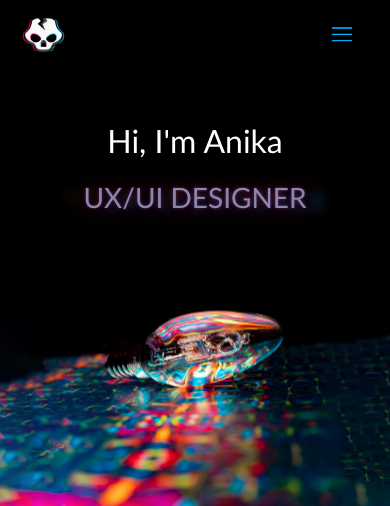
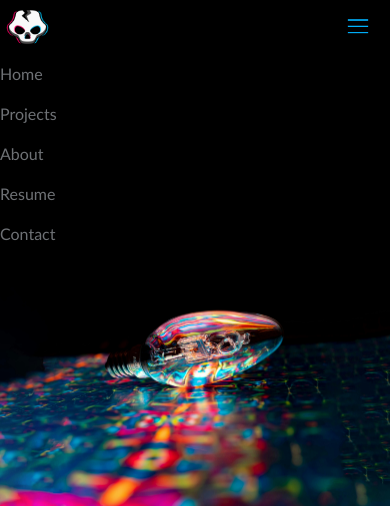
Before and after one commit to RogueAnuku/ux-ui-designer-anika, a PHP site: page /index.html in a window 390 px wide. Shown: the top 506 px of the page. Run offline with PHP 8.4, Linux system fonts and the light colour scheme.

Commit message:
commit julyt

```diff
--- a/index.css
+++ b/index.css
@@ -835,6 +835,23 @@ body {
 
 
             }
+        /* ... (Your existing styles in index.css) ... */
+
+@media (max-width: 991px) {  /* Target screens smaller than 992px */
+  .navbar-collapse {
+    display: flex !important;
+  }
+
+  .navbar { /* Remove default Bootstrap margin and padding */
+    margin: 0;
+    padding: 0;
+  }
+
+  .navbar-nav { /* Adjust nav item spacing */
+    width: 100%;
+    justify-content: space-around;
+  }
+}
 
 
 
```
